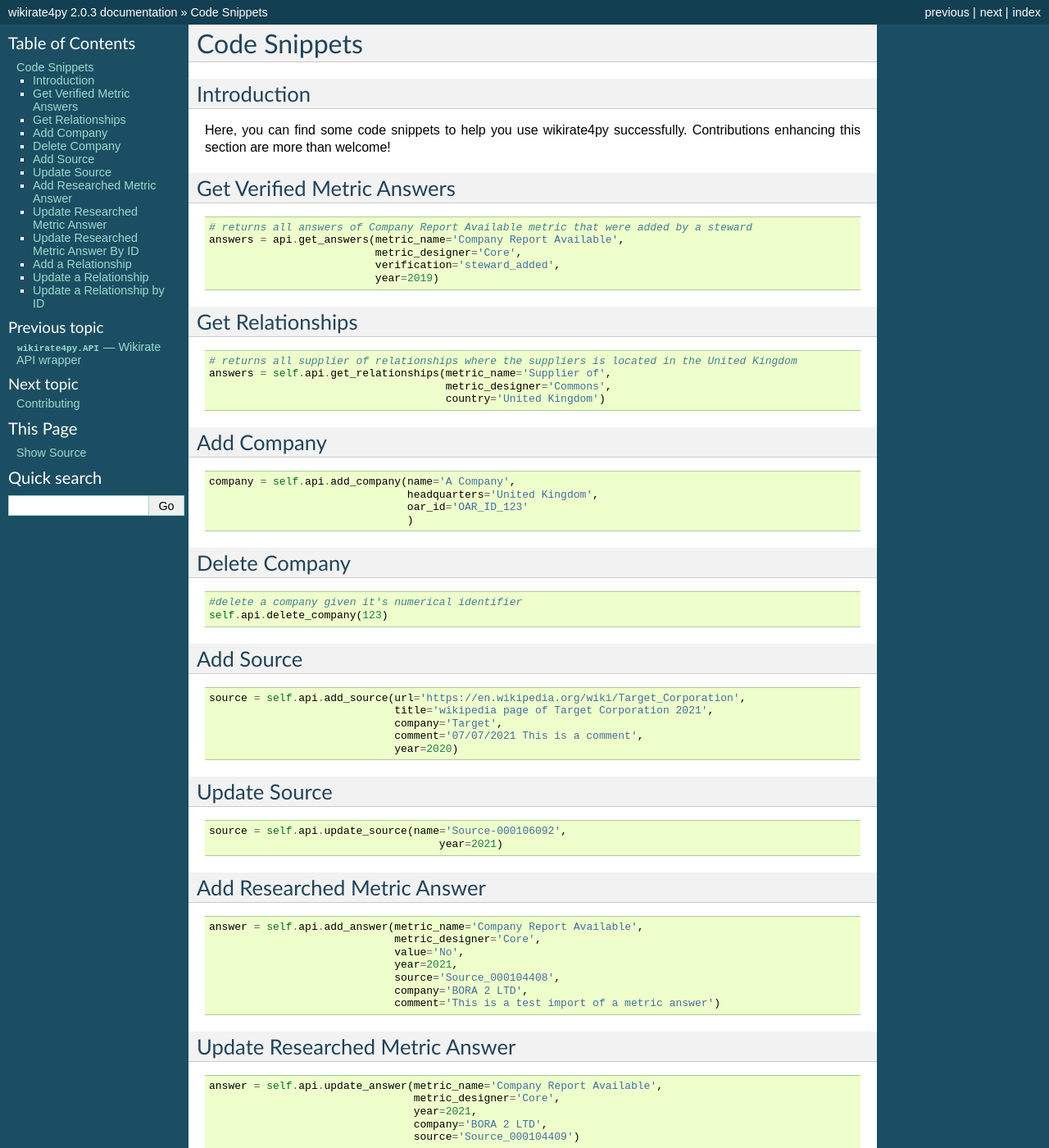
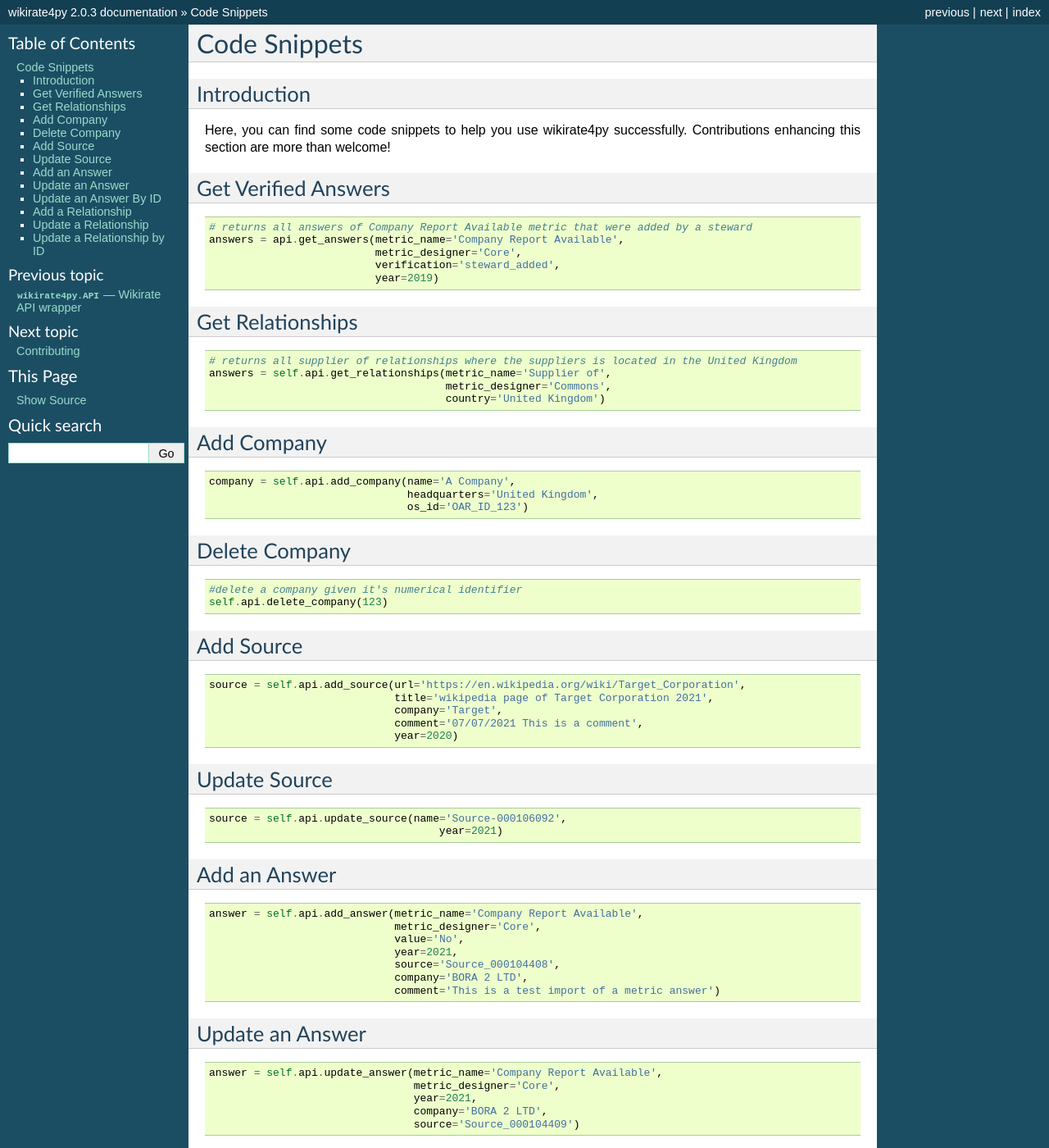
Before and after one commit to wikirate/wikirate4py, a Sphinx documentation site: the page built from docs/source/code_snippets.rst, in a window 1280 px wide and 1400 px high. Shown: the whole window at 82% size. Built offline with Sphinx 7.4.7, drawn with Linux system fonts in a browser that asks for light colours; some of the changed text lies outside the part shown.

Commit message:
small documentation fixes

```diff
--- a/docs/source/code_snippets.rst
+++ b/docs/source/code_snippets.rst
@@ -8,7 +8,7 @@ Introduction
 Here, you can find some code snippets to help you use wikirate4py successfully. Contributions enhancing this section are \
 more than welcome!
 
-Get Verified Metric Answers
+Get Verified Answers
 ---------------------------
 .. code-block:: python
 
@@ -34,8 +34,7 @@ Add Company
 
     company = self.api.add_company(name='A Company',
                                    headquarters='United Kingdom',
-                                   oar_id='OAR_ID_123'
-                                   )
+                                   os_id='OAR_ID_123')
 
 Delete Company
 --------------
@@ -62,7 +61,7 @@ Update Source
     source = self.api.update_source(name='Source-000106092',
                                         year=2021)
 
-Add Researched Metric Answer
+Add an Answer
 ----------------------------
 .. code-block:: python
 
@@ -75,7 +74,7 @@ Add Researched Metric Answer
                                      comment='This is a test import of a metric answer')
 
 
-Update Researched Metric Answer
+Update an Answer
 -------------------------------
 .. code-block:: python
 
@@ -85,7 +84,7 @@ Update Researched Metric Answer
                                         company='BORA 2 LTD',
                                         source='Source_000104409')
 
-Update Researched Metric Answer By ID
+Update an Answer By ID
 -------------------------------
 An answer can be identified either by its cardname comprised of matric_designer+metric_name+company+year either from
 its numerical identifier. If you want to update the company/year of a specific answer you need to provide its numerical
```
